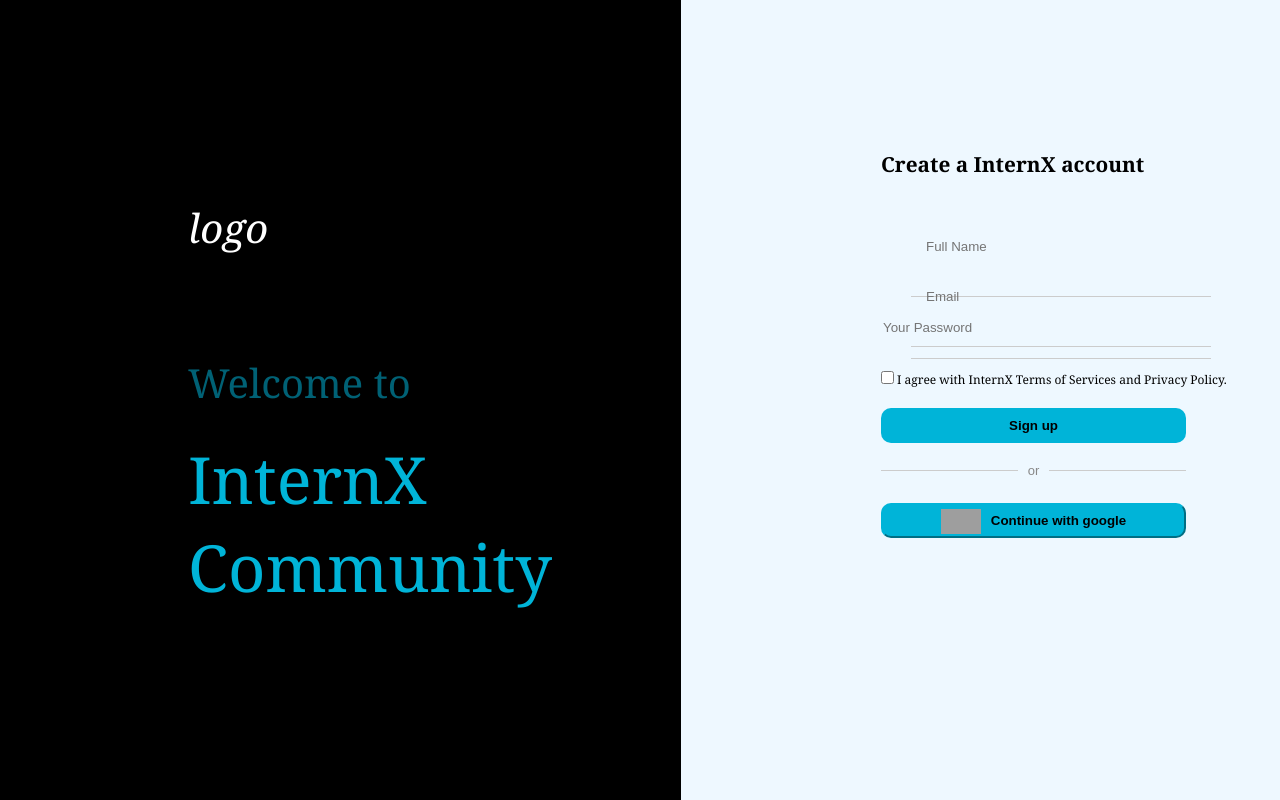
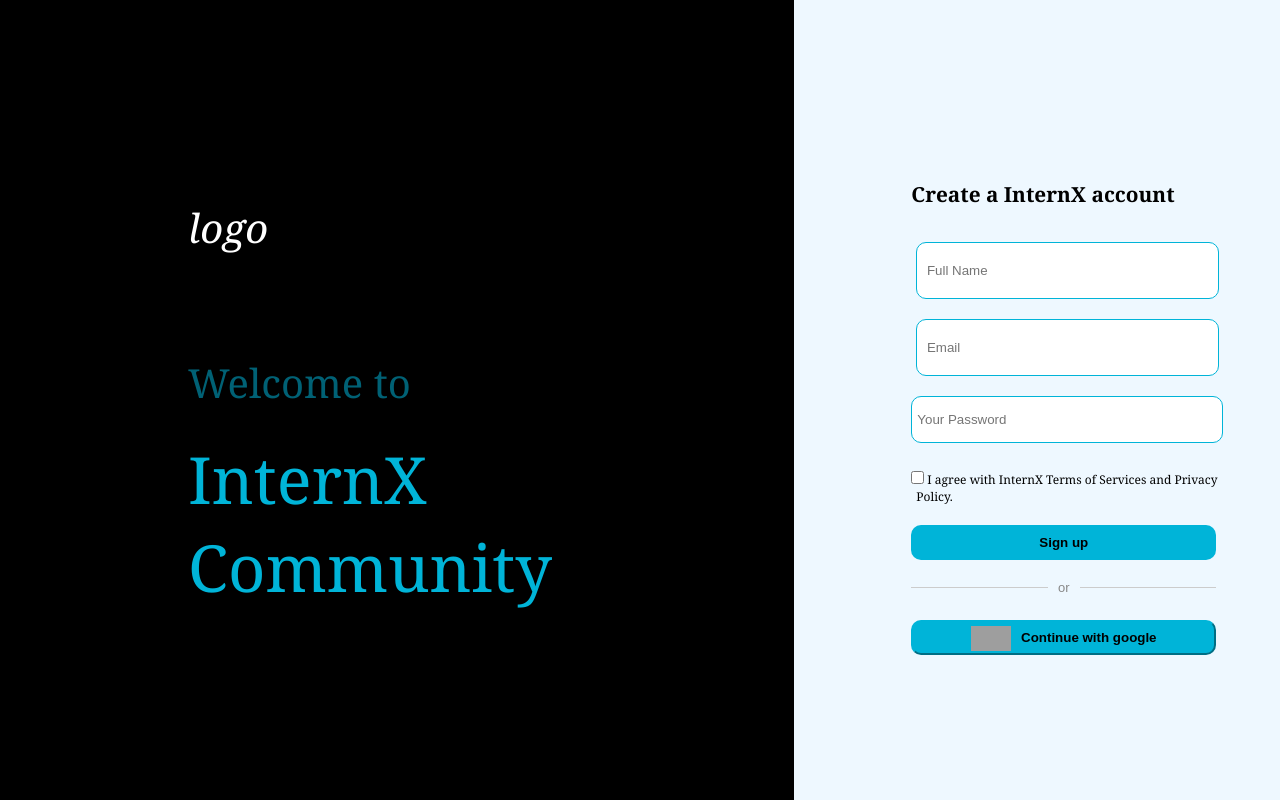
Before and after one commit to KushaRa/InternX_Front, a React (Create React App) app in the folder skillsync/: page /createacc in a window 1280 px wide. Built offline with nearby package versions, Linux system fonts and the light colour scheme; grey boxes are pictures that could not be loaded.

Commit message:
update css in a signup page

```diff
--- a/skillsync/src/Pages/CreateAcc/CreateAcc.css
+++ b/skillsync/src/Pages/CreateAcc/CreateAcc.css
@@ -1,27 +1,27 @@
-.flex-Container{
+.flex-Container {
   display: flex;
 }
 
-.flex-box01{
+.flex-box01 {
   width: 62%;
   height: 100vh;
   background-color: black;
-    padding: 0%;
-    margin: 0px;
+  padding: 0;
+  margin: 0;
   border: none;
 }
 
-.logo{
+.logo {
   color: white;
   font-size: 40px;
   margin-left: 188px;
   font-style: italic;
   margin-top: 200px;
   margin-bottom: 0px;
-    padding: opx;
+  padding: 0px;
 }
 
-.welcome{
+.welcome {
   color: rgb(0, 180, 216, 0.54);
   font-size: 40px;
   margin-top: 100px;
@@ -30,14 +30,14 @@
   border: none;
 }
 
-.internx{
-    color:rgb(0, 180, 216);
+.internx {
+  color: rgb(0, 180, 216);
   font-size: 65px;
   margin-top: 25px;
   margin-left: 188px;
 }
 
-.createAcc{
+.createAcc {
   color: black;
   margin-left: 200px;
   margin-top: 150px;
@@ -49,24 +49,19 @@
   align-items: center;
 }
 
-.input-box1{
-    position: relative;
-    width: 300px;
-    height: 20px;
-    margin: 30px;
+.input-box1 {
+  margin: 20px 0;
 }
 
-.input-box1 input{
+.input-box1 input {
   width: 300px;
-    height: 28px;
-    border-color: #00b4d8;
+  height: 35px;
+  border: 1px solid #00b4d8;
   border-radius: 10px;
-    margin-left: -30px;
-    align-items: center;
-    justify-items: center;
+  padding: 5px;
 }
 
-.terms{
+.terms {
   font-size: 12px;
   padding: 5px;
   justify-content: space-between;
@@ -76,9 +71,8 @@
   margin-bottom: 10px;
 }
 
-.terms input{
+.terms input {
   margin-left: -5px;
-
 }
 
 .divider-container {
@@ -88,7 +82,7 @@
   width: 305px;
 }
 
-.terms label{
+.terms label {
   margin: 0%;
   padding: 0%;
 }
@@ -106,18 +100,18 @@
   font-size: small;
 }
 
-#signupButton{
+.signupButton {
   width: 305px;
   margin-left: 0px;
   height: 35px;
   border-radius: 10px;
-    background-color:#00b4d8 ;
+  background-color: #00b4d8;
   border: none;
   cursor: pointer;
   font-weight: bold;
 }
 
-#googleButton{
+#googleButton {
   width: 305px;
   margin-left: 0px;
   height: 35px;
@@ -131,7 +125,7 @@ label {
   margin: 10px 0;
 }
 
-.google-button img{
+.google-button img {
   height: 25px;
   width: 40px;
   margin-right: 10px;
@@ -140,3 +134,12 @@ label {
   padding-top: 10px;
   padding-bottom: 1px;
 }
+
+.flex-box02 {
+  width: 38%;
+  display: flex;
+  align-items: center;
+  justify-content: center;
+  margin-top: -150px;
+  margin-left: -50px;
+}
--- a/skillsync/src/Pages/CreateAcc/CreateAcc.jsx
+++ b/skillsync/src/Pages/CreateAcc/CreateAcc.jsx
@@ -1,6 +1,5 @@
 import React from "react";
 import "./CreateAcc.css";
-
 
 export const Signup = () => {
   return (
@@ -15,19 +14,13 @@ export const Signup = () => {
           <div className="createAcc">
             <h5>Create a InternX account</h5>
             <div className="input-box1">
-              <form action="past">
-                <input type="text" placeholder="Full Name" required />
-              </form>
+              <input type="text" placeholder="Full Name" required />
             </div>
             <div className="input-box1">
-              <form action="past">
-                <input type="text" placeholder="Email" required />
-              </form>
+              <input type="text" placeholder="Email" required />
             </div>
             <div className="input-box1">
-              <form action="past">
-                <input type="password" placeholder="Your Password" required />
-              </form>
+              <input type="password" placeholder="Your Password" required />
             </div>
             <div className="terms">
               <label>
@@ -35,7 +28,7 @@ export const Signup = () => {
                 and Privacy Policy.
               </label>
             </div>
-            <button type="submit" id="signupButton">
+            <button type="submit" className="signupButton">
               Sign up
             </button>
             <div class="divider-container">
@@ -44,7 +37,10 @@ export const Signup = () => {
               <div class="divider"></div>
             </div>
             <button className="google-button" type="submit" id="googleButton">
-             <img src="https://logos-world.net/wp-content/uploads/2020/09/Google-Symbol.png" alt="Google logo"></img>
+              <img
+                src="https://logos-world.net/wp-content/uploads/2020/09/Google-Symbol.png"
+                alt="Google logo"
+              ></img>
               Continue with google
             </button>
           </div>
```
Lines whose indentation alone changed are shown as unchanged.
